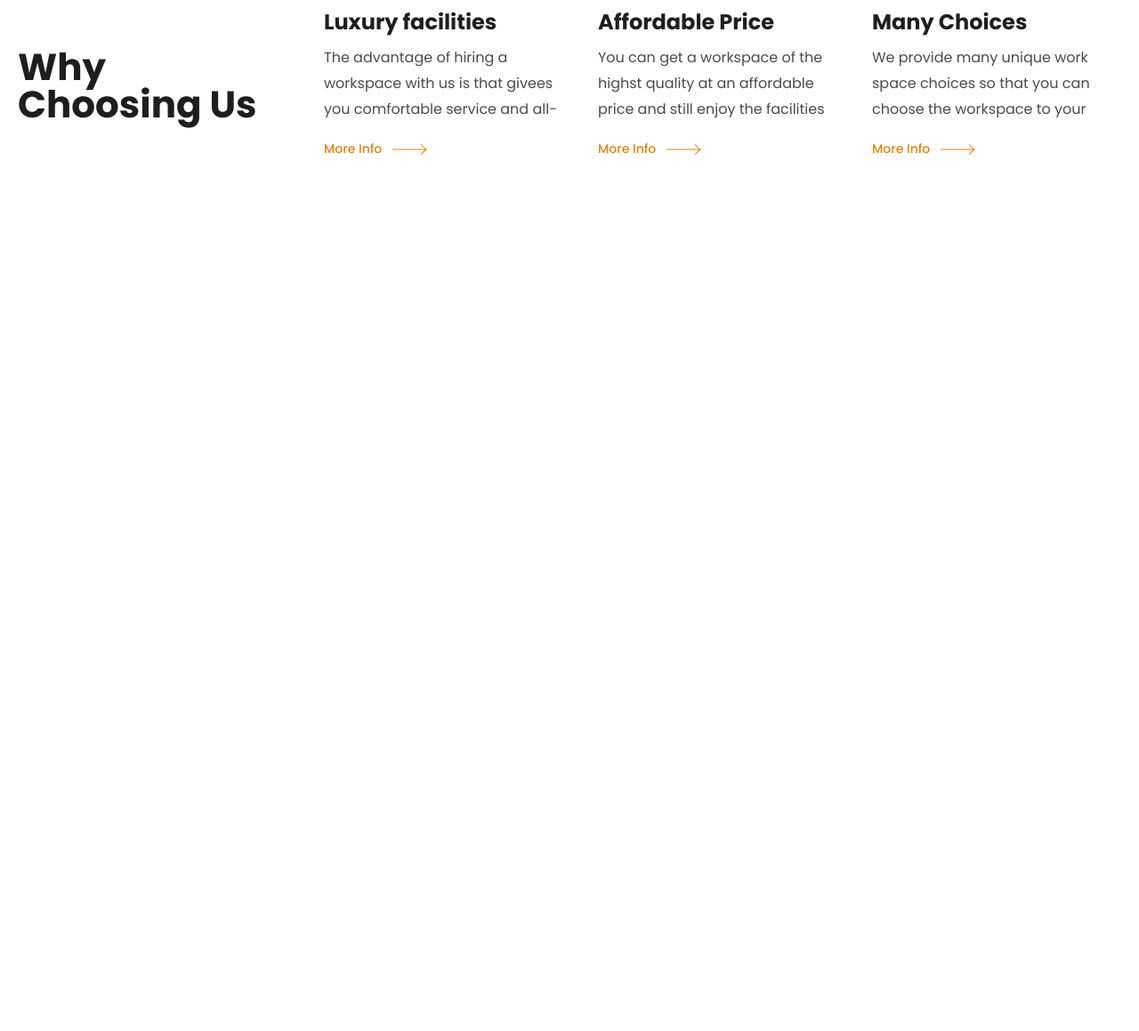
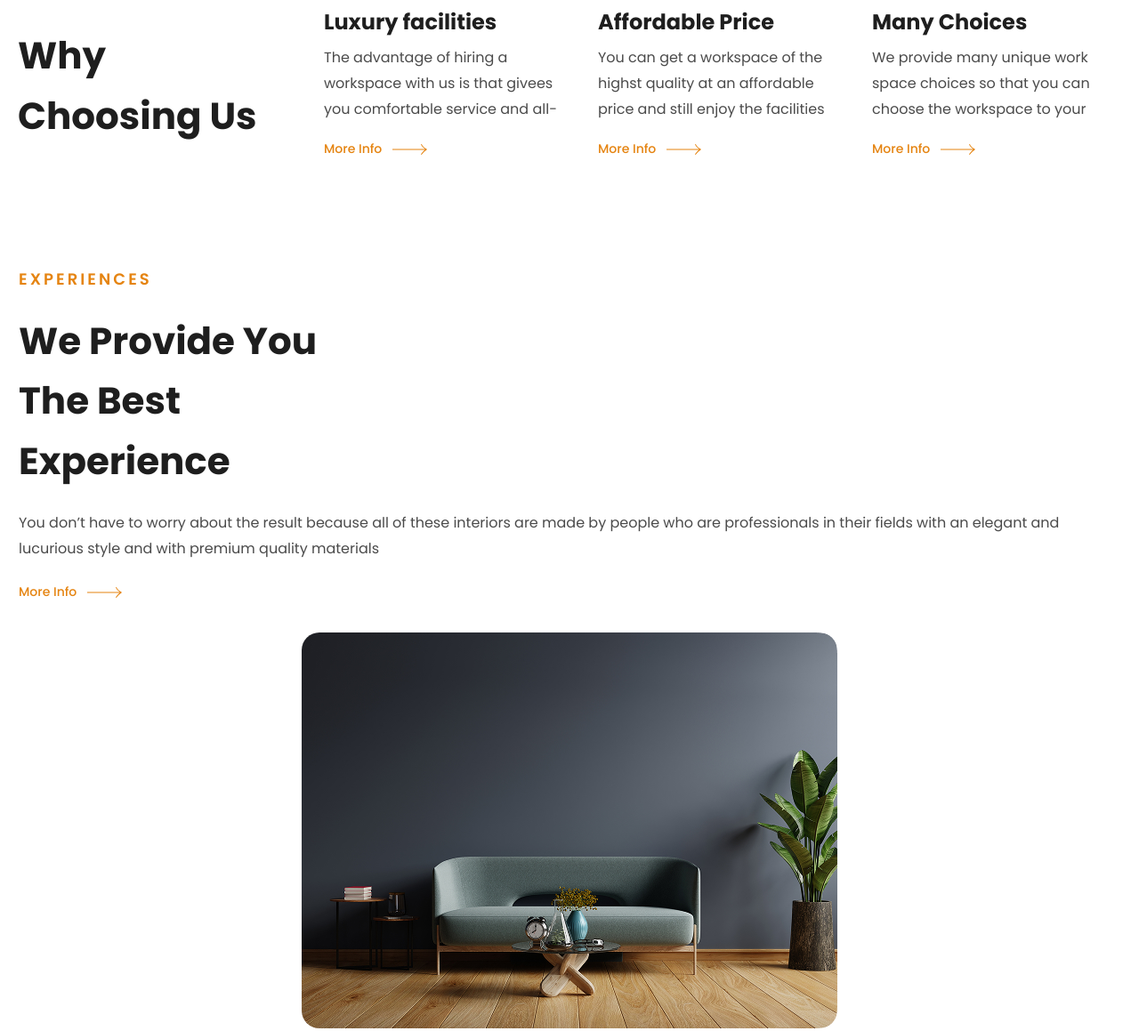
Before and after one commit to Kodzigor/panto_landing, a website built with Vite: page index.html in a window 1280 px wide. Shown: the part 907-2066 px from the top of the page at 89% size. Before the commit the page ends 1207 px from the top, so only its background shows below. Built offline with nearby package versions, Linux system fonts and the light colour scheme; files whose address does not match are found by name.

Commit message:
feat: styles for benefits

```diff
--- a/index.html
+++ b/index.html
@@ -124,6 +124,22 @@
         </li>
       </ul>
     </section>
+
+    <section class="text-block preview-container">
+      <div class="text-block__right">
+        <h3 class="section__preview">experiences</h3>
+        <h2 class="text-block__title section__title">we provide you the best experience</h2>
+        <p class="text-block__text section__text">You don’t have to worry about the result because all of these interiors are made by people who are professionals in their fields with an elegant and lucurious style and with premium quality materials
+        </p>
+        <div class="arrow__link">More Info</div>
+      </div>
+      <div class="text-block__left">
+        <picture>
+          <source srcset="./src/images/wall-and-furniture-dr.jpg" media="(min-width: 768px)">
+          <img src="./src/images/wall-and-furniture-mb.jpg" alt="wall-and-furniture">
+        </picture>
+      </div>
+    </section>
   </main>
 
 </body>
--- /dev/null
+++ b/src/scss/sections/text-block.scss
@@ -0,0 +1,60 @@
+@use '../mixins.scss' as *;
+@use '../common.scss' as *;
+
+.text-block {
+  padding-top: 80px;
+  @include media(xl) {
+    @include flex;
+    flex-direction: row-reverse;
+    padding-top: 312px;
+  }
+
+  &__right {
+    margin-bottom: 32px;
+
+    @include media(xl) {
+      width: 556px;
+      padding-right: 13px;
+      margin-bottom: 0;
+    }
+  }
+
+  &__title {
+    @include media(lg) {
+      width: 413px;
+    }
+  }
+
+  &__text {
+    margin: 22px 0;
+  }
+
+  &__left {
+    display: flex;
+    justify-content: center;
+
+    picture img {
+      border-radius: 20px;
+    }
+
+    @include media(xl) {
+      margin-right: 141px;
+
+      picture img {
+        border-radius: 0 20px 20px 0;
+      }
+    }
+  }
+}
+
+.preview-container {
+  max-width: 1440px;
+  width: 100%;
+  padding: 0 21px;
+  margin: 0 auto;
+
+  @include media(xl) {
+    @include flex(center, start);
+    padding: 0;
+  }
+}
--- a/src/scss/style.scss
+++ b/src/scss/style.scss
@@ -7,3 +7,4 @@
 @use './sections/first-screen.scss';
 @use './sections/hero.scss';
 @use './sections/benefits.scss';
+@use './sections/text-block.scss';
--- a/src/scss/typography.scss
+++ b/src/scss/typography.scss
@@ -3,29 +3,43 @@
 
 .section {
   &__title {
+    font-size: 42px;
     font-weight: 700;
-    font-size: 42px;
     color: $black;
+    line-height: 1.6;
+    text-transform: capitalize;
   }
 
   &__head {
+    font-size: 24px;
     font-weight: 700;
-    font-size: 24px;
     color: $black;
     text-align: left;
   }
 
   &__text {
+    font-size: 16px;
     font-weight: 400;
-    font-size: 16px;
+    line-height: 1.8;
     color: $black;
     opacity: 0.8;
+  }
+
+  &__preview {
+    font-size: 18px;
+    font-weight: 600;
+    line-height: 1.5;
+    letter-spacing: 0.17em;
+    text-transform: uppercase;
+    color: $orange;
+
+    margin-bottom: 23px;
   }
 }
 .arrow {
   &__link {
+    font-size: 14px;
     font-weight: 500;
-    font-size: 14px;
     line-height: 1.8;
     color: $orange;
     text-decoration: none;
```
Also changed, not shown: src/images/wall-and-furniture-dr.jpg (renamed from src/images/experience-image.jpg), src/images/wall-and-furniture-mb.jpg (added).
